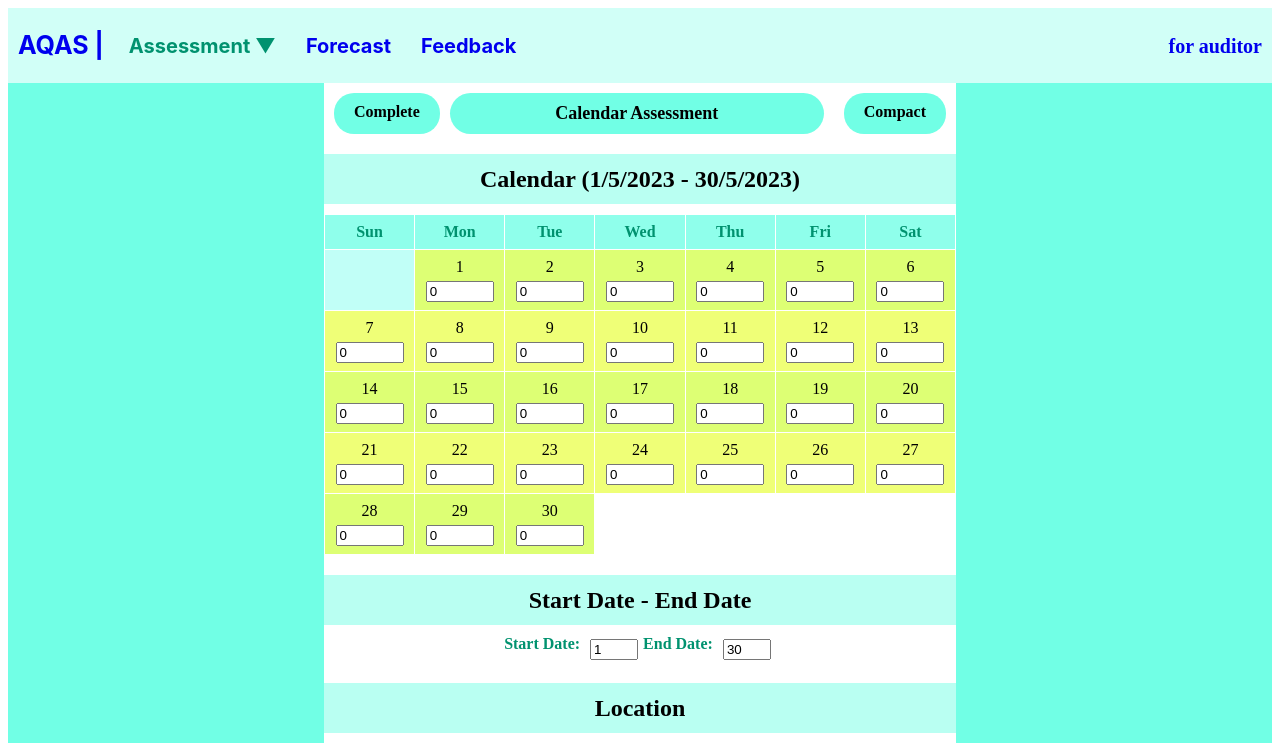
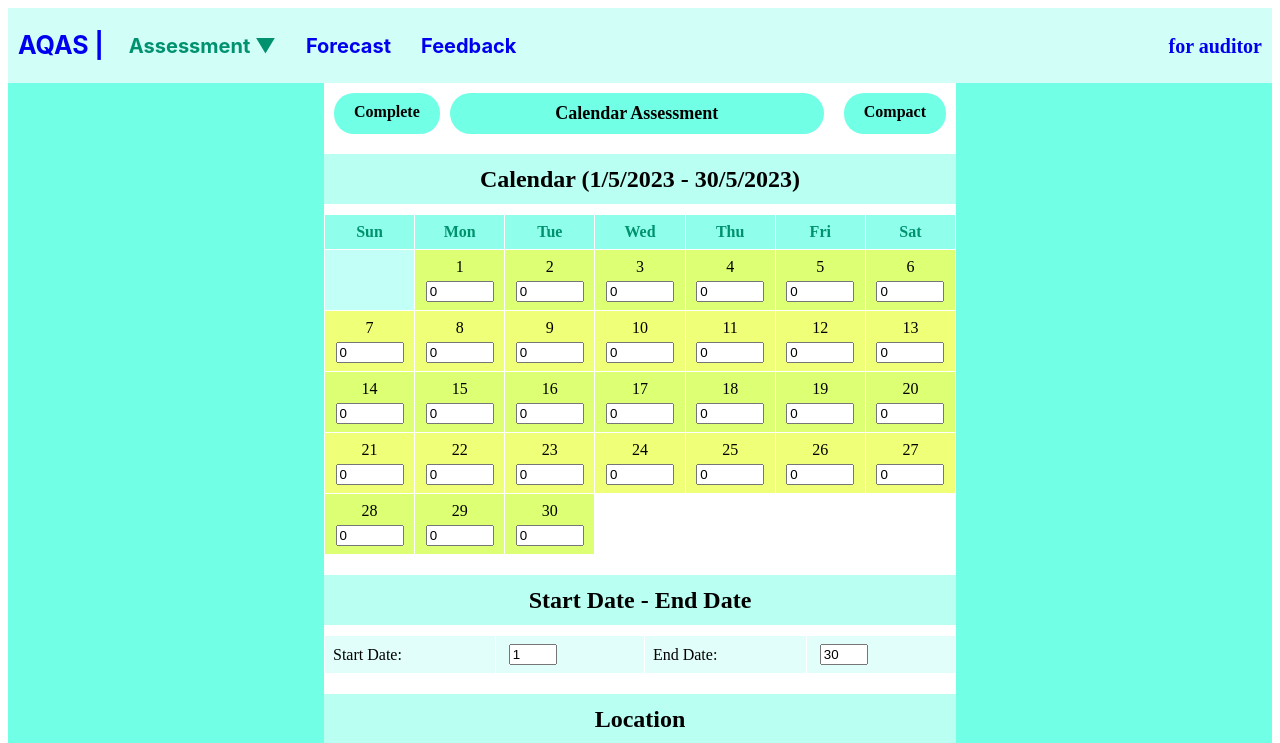
Before and after one commit to sodaop12/Air-Quality-Assessment-System-Front-end, a Vue app: page /calendar_as in a window 1280 px wide. Shown: the top 743 px of the page. Built offline with nearby package versions, Linux system fonts and the light colour scheme.

Commit message:
Update calendar validation and loading screen

```diff
--- a/src/views/CalendarAssessmentView.vue
+++ b/src/views/CalendarAssessmentView.vue
@@ -4,6 +4,12 @@
       <!-- Left sidebar content -->
     </div>
     <div class="content">
+      <!-- Loading pop-up -->
+      <div class="loading-popup" v-if="loading">
+        <div class="loading-text" v-if="responseReceived">
+          Loading Result...
+        </div>
+      </div>
       <!-- Main content -->
       <div class="calendar_as">
         <div class="page-links">
@@ -52,8 +58,12 @@
 
       <h2 class="section-title">Start Date - End Date</h2>
       <!-- Add a container div to center align the date input boxes -->
-      <div class="date-input-container">
-        <label class="select_Head_day" for="start-date">Start Date:</label>
+      <table class="date-input-table">
+        <tr>
+          <td style="background-color: #e2fefa">
+            <label for="start-date">Start Date:</label>
+          </td>
+          <td style="background-color: #e2fefa">
             <input
               id="start-date"
               v-model="startDate"
@@ -62,7 +72,11 @@
               max="30"
               class="date-input"
             />
-        <label class="select_Head_day" for="end-date">End Date:</label>
+          </td>
+          <td style="background-color: #e2fefa">
+            <label for="end-date">End Date:</label>
+          </td>
+          <td style="background-color: #e2fefa">
             <input
               id="end-date"
               v-model="endDate"
@@ -71,7 +85,9 @@
               max="30"
               class="date-input"
             />
-      </div>
+          </td>
+        </tr>
+      </table>
 
       <section class="Location">
         <h2 class="section-title">Location</h2>
@@ -189,7 +205,9 @@
       </table>
       <!-- Center-align the "Submit" button -->
       <div class="submit-button-container">
-        <button @click="submitData" class="submit-button">Submit</button>
+        <button @click="validateAndSubmitData" class="submit-button">
+          Submit
+        </button>
       </div>
     </div>
     <div class="right-sidebar">
@@ -202,6 +220,7 @@
 export default {
   data() {
     return {
+      loading: false, // Add this loading property,
       output_text: null,
       totalhour: null,
       responseReceived: false,
@@ -291,6 +310,42 @@ export default {
     },
   },
   methods: {
+    validateAndSubmitData() {
+      console.log("Validation started...");
+
+      // Check if any input fields are empty
+      const emptyInputs =
+        this.selectedLocations.some((location) => location === "") ||
+        !this.startDate ||
+        !this.endDate;
+
+      if (!emptyInputs) {
+        console.log("Validation successful.");
+        // Proceed with counting and other relevant logic
+        console.log("Start Date:", this.startDate);
+        console.log("End Date:", this.endDate);
+        console.log("Selected Locations:", this.selectedLocations);
+
+        // Continue with other relevant logic here
+        // For example, you can count the selected locations and perform calculations.
+
+        // Calculate the count of selected locations
+        const selectedLocationCount = this.selectedLocations.filter(
+          (location) => location !== ""
+        ).length;
+        console.log("Selected Location Count:", selectedLocationCount);
+
+        // Perform other calculations or actions as needed
+
+        // Call the submitData method to submit the data
+        this.submitData();
+      } else {
+        console.log("Validation failed.");
+        // Display an alert if any input fields are empty
+        alert("Please fill in all location and date fields!!");
+      }
+    },
+
     submitData() {
       const dataToSend = {
         startDate: this.startDate,
@@ -298,7 +353,7 @@ export default {
         selectedLocations: this.selectedLocations,
         averageHours: this.averageHours,
       };
-
+      this.loading = true;
       fetch("http://127.0.0.1:5000/submitcalenderdata", {
         method: "POST",
         headers: {
@@ -319,7 +374,7 @@ export default {
           console.log("Updated loggedData:", this.loggedData);
           console.log("Updated averageHours:", this.averageHours);
           console.log(this.output_text);
-
+          this.loading = false;
           // Update loggedData with average hours data
           for (let day = this.startDate; day <= this.endDate; day++) {
             this.loggedData[day - 1].averageHours = this.averageHours[day - 1];
```
Lines whose indentation alone changed are shown as unchanged.
